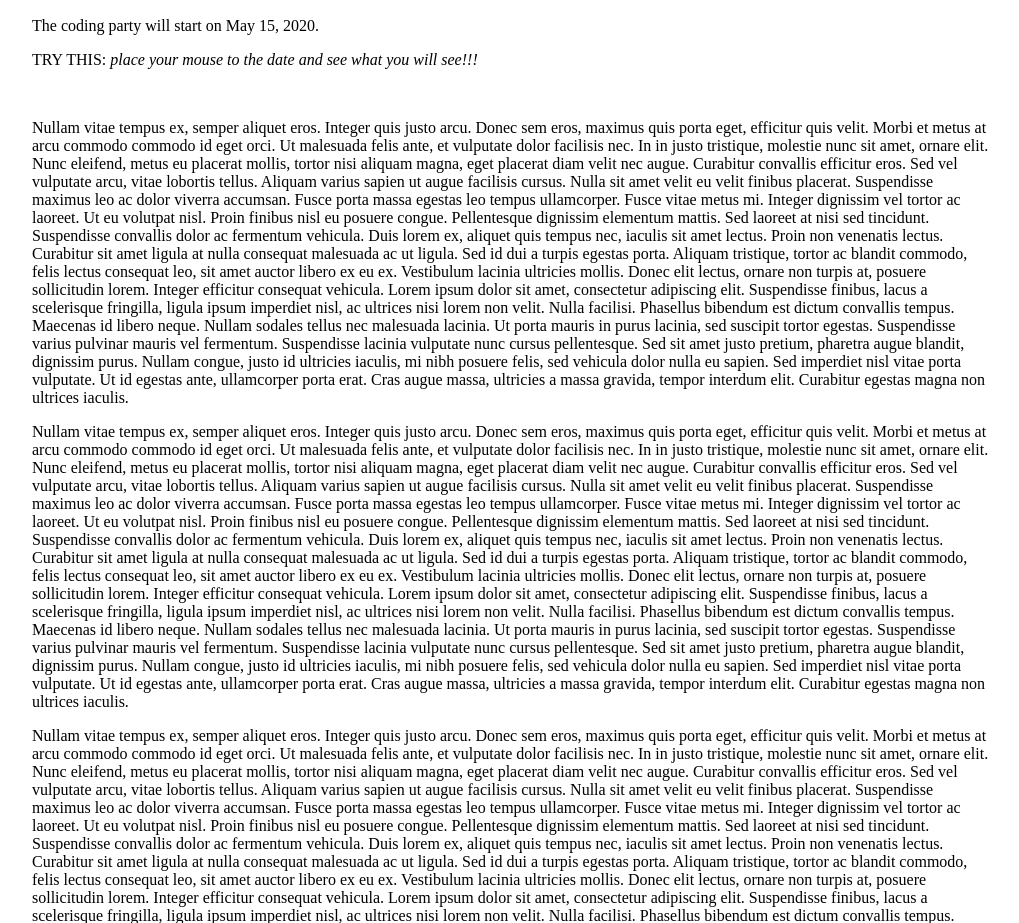
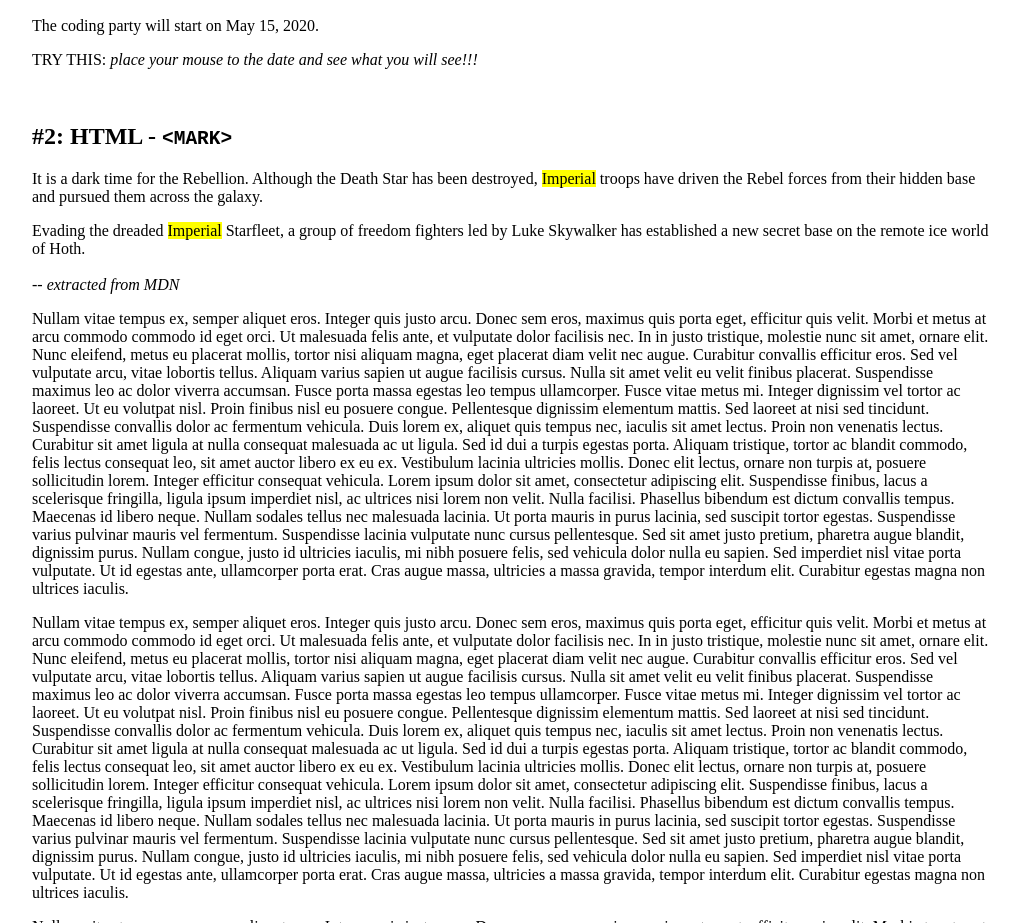
Before and after one commit to ngl4/modernElementsAPIs, a plain HTML site: page index.html in a window 1280 px wide. Shown: the part 1411-2334 px from the top of the page, without its empty margins (128-1147 px from the left). Drawn offline with Linux system fonts and the light colour scheme.

Commit message:
add sample mark elem

```diff
--- a/index.html
+++ b/index.html
@@ -111,7 +111,16 @@
       <p>TRY THIS: <i>place your mouse to the date and see what you will see!!!</i></p>
       <br />
 
+      <h2>#2: HTML - <code>&lt;MARK&gt;</code> </h2>
+      <p>It is a dark time for the Rebellion. Although the Death
+            Star has been destroyed, <mark class="match">Imperial</mark>
+            troops have driven the Rebel forces from their hidden base and
+            pursued them across the galaxy.</p>
 
+            <p>Evading the dreaded <mark class="match">Imperial</mark>
+            Starfleet, a group of freedom fighters led by Luke Skywalker
+            has established a new secret base on the remote ice world of
+            Hoth.<br/><br />-- <i>extracted from MDN</i></p>
       <p>
         Nullam vitae tempus ex, semper aliquet eros. Integer quis justo arcu.
         Donec sem eros, maximus quis porta eget, efficitur quis velit. Morbi et
--- a/styles.css
+++ b/styles.css
@@ -42,3 +42,7 @@ dialog menu {
     margin: auto;
     display: flex;
 }
+
+.match:hover {
+    background-color: pink;
+}
```
